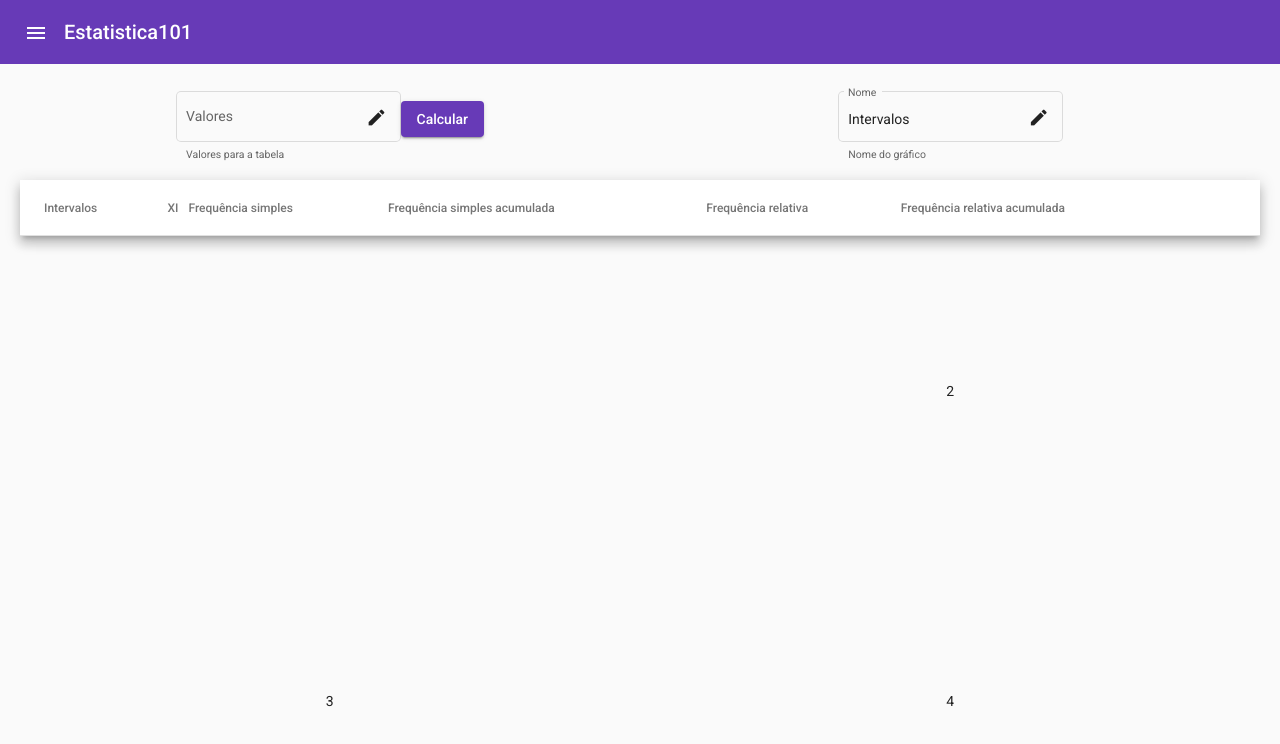
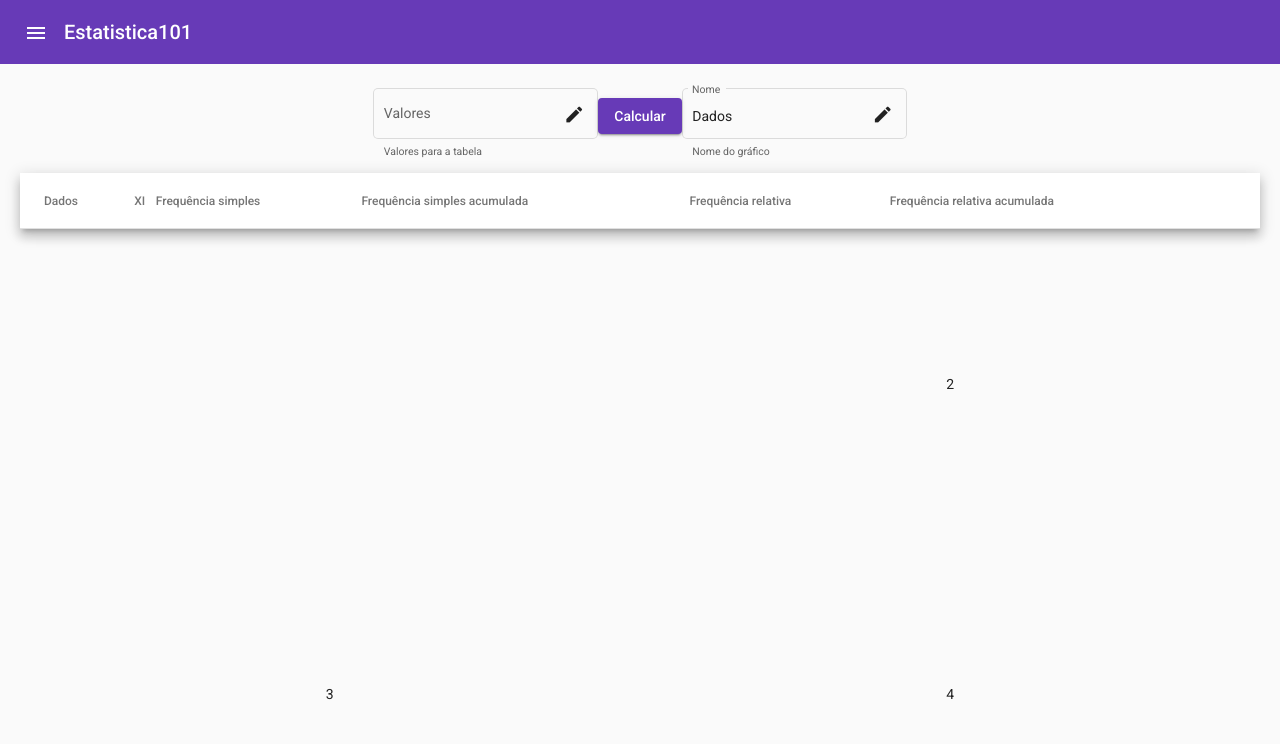
Before and after one commit to Metalefs/Estatistica-Angular, an Angular app: page /TabelaAgrupamento in a window 1280 px wide. Shown: the top 744 px of the page. Built offline with nearby package versions, Linux system fonts and the light colour scheme.

Commit message:
Tabela Simples

```diff
--- a/src/app/Main/tabela-dados-agrupados/tabela-dados-agrupados.component.html
+++ b/src/app/Main/tabela-dados-agrupados/tabela-dados-agrupados.component.html
@@ -1,5 +1,5 @@
-<mat-grid-list cols="2" rowHeight="6rem">
-    <mat-grid-tile>
+<div style="display: flex; justify-content: center; ">
+    <div>
         <p>
             <mat-form-field appearance="outline">
                 <mat-label>Valores</mat-label>
@@ -9,8 +9,8 @@
             </mat-form-field>
             <button mat-raised-button color="primary" href="#tabela_dados">Calcular</button>
         </p>
-    </mat-grid-tile>
-    <mat-grid-tile>
+    </div>
+    <div style="display: inline-block;">
         <p>
             <mat-form-field appearance="outline">
                 <mat-label>Nome</mat-label>
@@ -19,8 +19,9 @@
                 <mat-hint>Nome do gráfico</mat-hint>
             </mat-form-field>
         </p>
-    </mat-grid-tile>
-</mat-grid-list>
+    </div>
+</div>
+
 
 <table mat-table [dataSource]="tabela" id="tabela_dados" class="mat-elevation-z8">
 
@@ -61,6 +62,8 @@
     <tr mat-header-row *matHeaderRowDef="displayedColumns"></tr>
     <tr mat-row *matRowDef="let row; columns: displayedColumns;"></tr>
 </table>
+
+
 <div *ngIf="DadosTabela != undefined">
 
     <mat-form-field>
--- a/src/app/Main/tabela-dados-agrupados/tabela-dados-agrupados.component.ts
+++ b/src/app/Main/tabela-dados-agrupados/tabela-dados-agrupados.component.ts
@@ -39,19 +39,31 @@ export class TabelaDadosAgrupadosComponent implements OnInit {
   @ViewChild(MatTable) MatTable: MatTable<any>;
   tabela:TabelaDadosAgrupados[] = [];
   DadosTabela:DadosTabelaDadosAgrupados = null;
-  NomeTabela:string = "Intervalos";
+  NomeTabela:string = "Dados";
   valoresTabela:string;
+  Simples:boolean;
   GerarTabela(dados :string){
     this.valoresTabela = dados;
     this.restApi.getTabelaDadosAgrupados(dados).subscribe(data => {
       data = JSON.parse(data);
       this.tabela = [];
       this.DadosTabela = null;
-
+      this.Simples=data.Simples
+      console.log(data);
       for (let i = 0; i < data.QuantidadeIntervalos; i++)
       {
-          this.tabela.push(
-            {
+        if(data.Simples){
+          this.tabela.push({
+            intervalos:data.ValoresDistintos[i].Key,
+            xi: [0],
+            fi:data.ValoresDistintos[i].Value,
+            Fi:data.Fi[i],
+            fr:data.fr[i],
+            Fr:data.Fr[i],
+          });
+        }
+        else{
+            this.tabela.push({
               intervalos:data.intervalos[i],
               xi:data.xi[i],
               fi:data.fi[i],
@@ -60,7 +72,9 @@ export class TabelaDadosAgrupadosComponent implements OnInit {
               Fr:data.Fr[i],
             });
         }
-        this.DadosTabela = {
+      }
+      this.DadosTabela =
+      {
         Amplitude:data.Amplitude,
         NumeroDeElementos:data.NumeroDeElementos,
         QuantidadeIntervalos:data.QuantidadeIntervalos,
@@ -72,7 +86,7 @@ export class TabelaDadosAgrupadosComponent implements OnInit {
         Mediana:data.Mediana,
         Media:data.Media,
         DesvioPadrao:data.DesvioPadrao,
-            Variancia:data.Variancia
+        Variancia:data.Variancia,
       };
       localStorage.setItem('last_table_values', JSON.stringify(this.valoresTabela));
       localStorage.setItem('last_table_data', JSON.stringify(this.DadosTabela));
@@ -94,11 +108,11 @@ export class TabelaDadosAgrupadosComponent implements OnInit {
   displayedColumns: string[] = ['intervalos', 'xi', 'fi', 'Fi','fr','Fr'];
 
   ngOnInit(): void {
-    if(localStorage.getItem('last_table_search') !== null){
-      this.tabela = JSON.parse(localStorage.getItem('last_table_search'));
-      this.valoresTabela = JSON.parse(localStorage.getItem('last_table_values'));
-      this.DadosTabela = JSON.parse(localStorage.getItem('last_table_data'));
-    }
+    // if(localStorage.getItem('last_table_search') !== null){
+    //   this.tabela = JSON.parse(localStorage.getItem('last_table_search'));
+    //   this.valoresTabela = JSON.parse(localStorage.getItem('last_table_values'));
+    //   this.DadosTabela = JSON.parse(localStorage.getItem('last_table_data'));
+    // }
   }
 
 }
```
Lines whose indentation alone changed are shown as unchanged.
